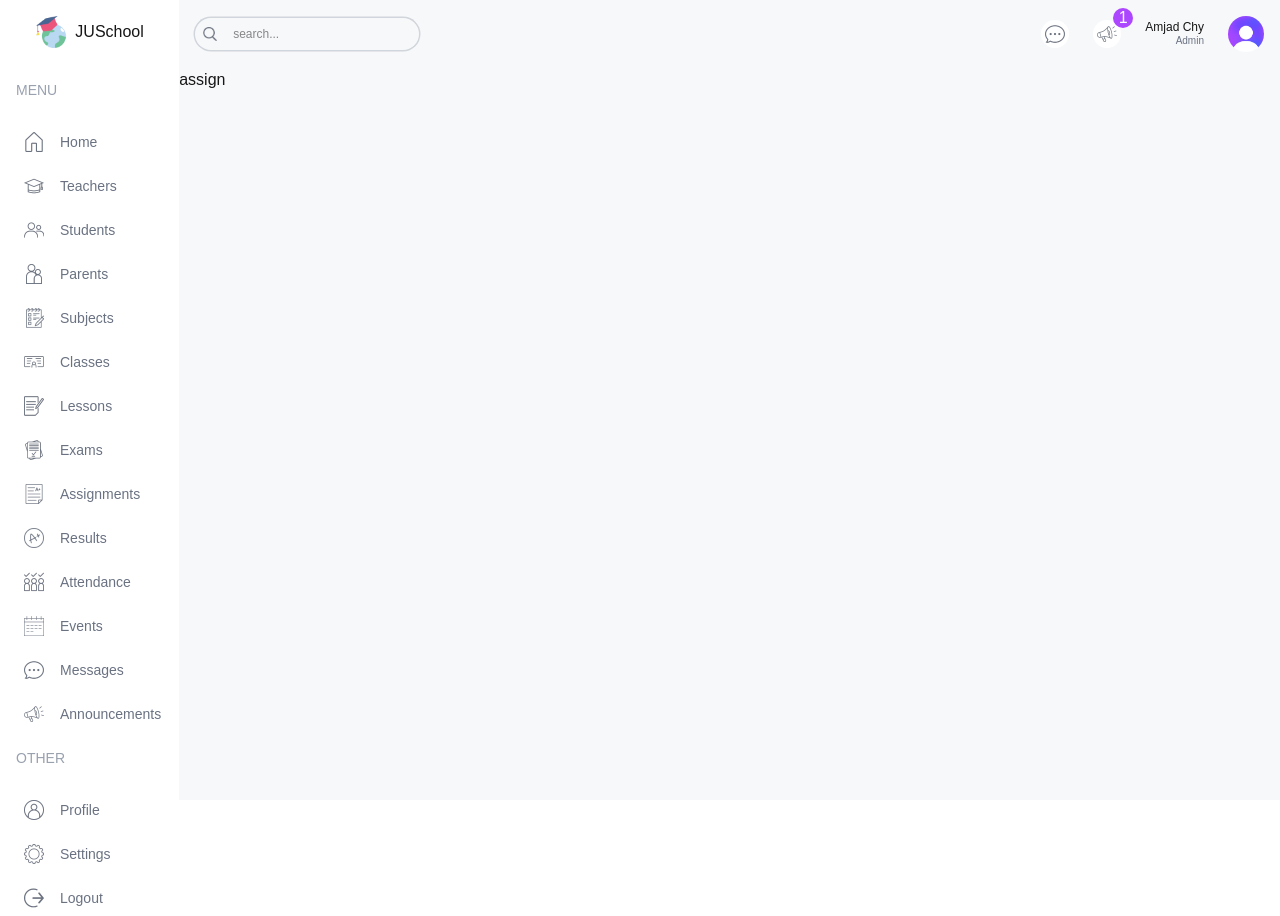
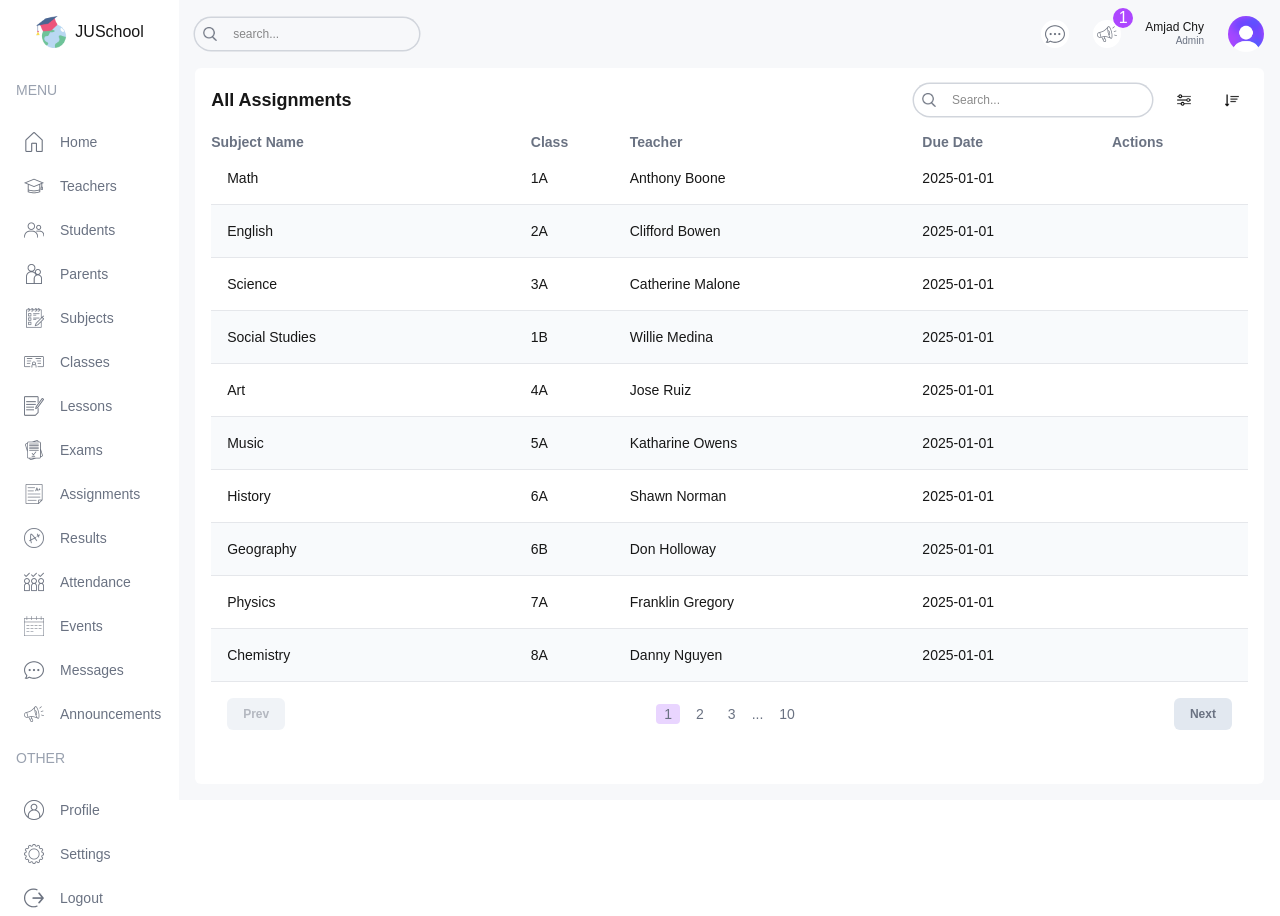
Before and after one commit to AmjadChowdhury/school-management-dash, a Next.js app: page /list/assignments in a window 1280 px wide. Built offline with nearby package versions, Linux system fonts and the light colour scheme.

Commit message:
added assignment menu section list

```diff
--- a/src/app/(dashboard)/list/assignments/page.tsx
+++ b/src/app/(dashboard)/list/assignments/page.tsx
@@ -1,11 +1,95 @@
-import React from 'react';
+// import FormModal from "@/components/FormModal";
+import Pagination from "@/components/Pagination";
+import Table from "@/components/Table";
+import TableSearch from "@/components/TableSearch";
+import {
+  assignmentsData,
+  role,
+} from "@/lib/data";
+import Image from "next/image";
 
-const page = () => {
-    return (
-        <div>
-            assign
-        </div>
-    );
+type Assignment = {
+  id: number;
+  subject: string;
+  class: string;
+  teacher: string;
+  dueDate: string;
 };
 
-export default page;
+const columns = [
+  {
+    header: "Subject Name",
+    accessor: "name",
+  },
+  {
+    header: "Class",
+    accessor: "class",
+  },
+  {
+    header: "Teacher",
+    accessor: "teacher",
+    className: "hidden md:table-cell",
+  },
+  {
+    header: "Due Date",
+    accessor: "dueDate",
+    className: "hidden md:table-cell",
+  },
+  {
+    header: "Actions",
+    accessor: "action",
+  },
+];
+
+const AssignmentListPage = () => {
+  const renderRow = (item: Assignment) => (
+    <tr
+      key={item.id}
+      className="border-b border-gray-200 even:bg-slate-50 text-sm hover:bg-lamaPurpleLight"
+    >
+      <td className="flex items-center gap-4 p-4">{item.subject}</td>
+      <td>{item.class}</td>
+      <td className="hidden md:table-cell">{item.teacher}</td>
+      <td className="hidden md:table-cell">{item.dueDate}</td>
+      <td>
+        <div className="flex items-center gap-2">
+          {/* {role === "admin" || role === "teacher" && (
+            <>
+              <FormModal table="assignment" type="update" data={item} />
+              <FormModal table="assignment" type="delete" id={item.id} />
+            </>
+          )} */}
+        </div>
+      </td>
+    </tr>
+  );
+
+  return (
+    <div className="bg-white p-4 rounded-md flex-1 m-4 mt-0">
+      {/* TOP */}
+      <div className="flex items-center justify-between">
+        <h1 className="hidden md:block text-lg font-semibold">
+          All Assignments
+        </h1>
+        <div className="flex flex-col md:flex-row items-center gap-4 w-full md:w-auto">
+          <TableSearch />
+          <div className="flex items-center gap-4 self-end">
+            <button className="w-8 h-8 flex items-center justify-center rounded-full bg-lamaYellow">
+              <Image src="/filter.png" alt="" width={14} height={14} />
+            </button>
+            <button className="w-8 h-8 flex items-center justify-center rounded-full bg-lamaYellow">
+              <Image src="/sort.png" alt="" width={14} height={14} />
+            </button>
+            {/* {role === "admin" || role === "teacher" && <FormModal table="assignment" type="create" />} */}
+          </div>
+        </div>
+      </div>
+      {/* LIST */}
+      <Table columns={columns} renderRow={renderRow} data={assignmentsData} />
+      {/* PAGINATION */}
+      <Pagination />
+    </div>
+  );
+};
+
+export default AssignmentListPage;
```
